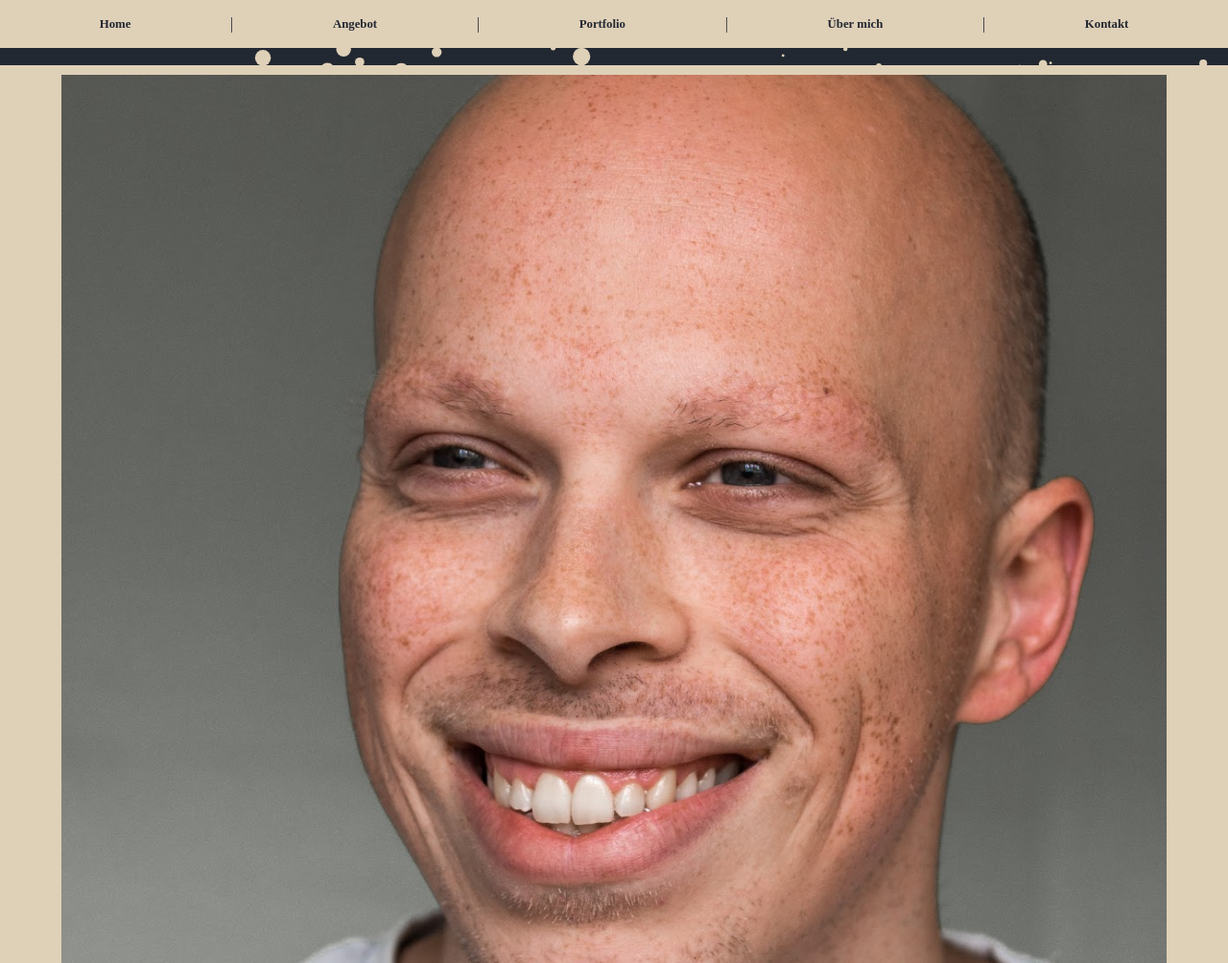
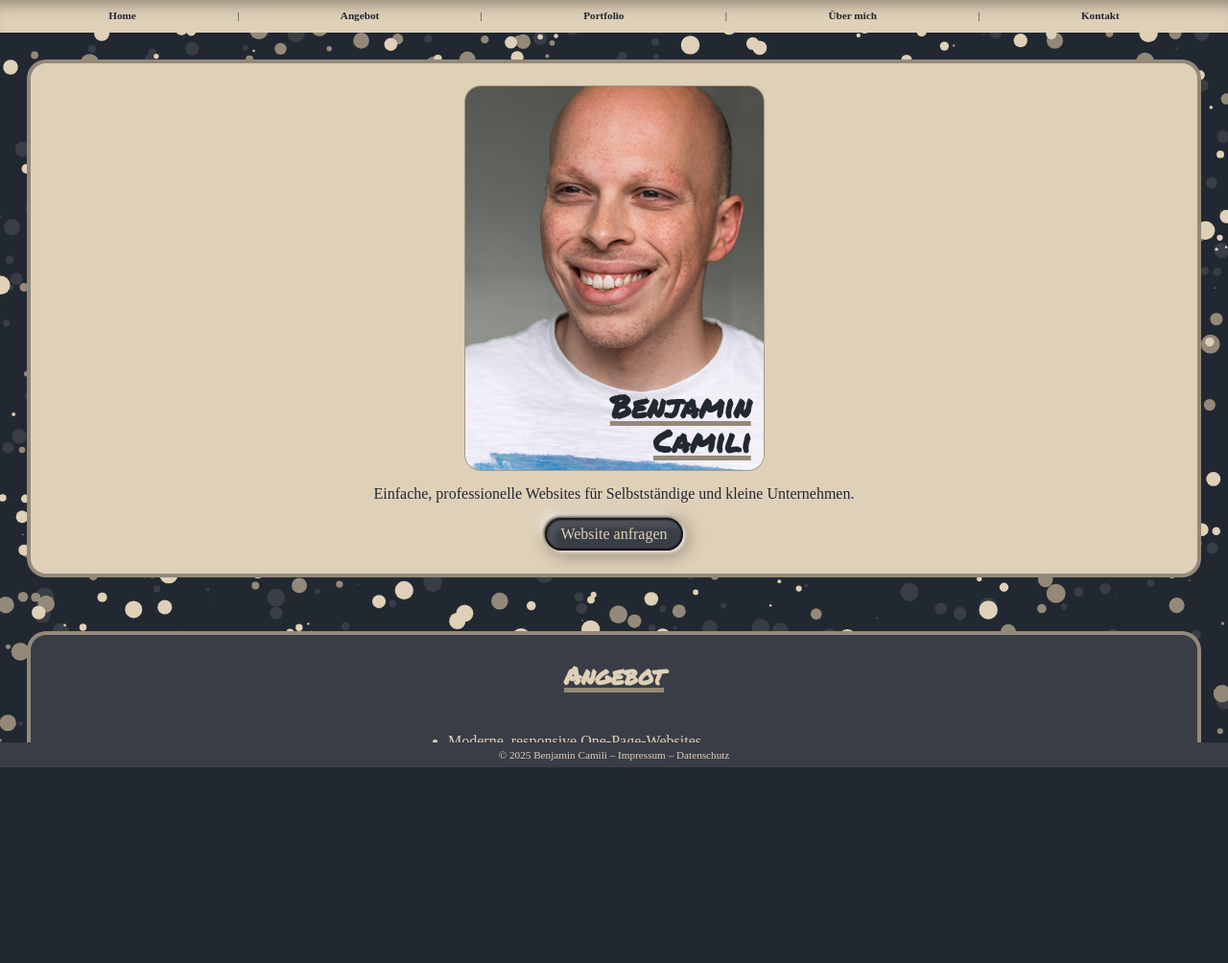
Before and after one commit to bcamili/bcamili.github.io, a website built with webpack: page src/index.html in a window 1280 px wide. Shown: the top 1004 px of the page at 96% size. After the commit the page ends 800 px from the top, so only its background shows below. Built offline with nearby package versions, Linux system fonts and the light colour scheme; a web font is replaced by a local one.

Commit message:
almost finished, portfolio is missing

```diff
--- a/src/backgroundCanvas.js
+++ b/src/backgroundCanvas.js
@@ -4,13 +4,36 @@ const ctx = canvas.getContext('2d');
 canvas.width = window.innerWidth;
 canvas.height = window.innerHeight;
 
+const lowColor = 'rgba(57, 62, 70, 1)';
+const midColor = 'rgba(148, 137, 121, 1)';
+const highlight = 'rgba(223, 208, 184, 1)';
+
+const pageContainer = document.getElementById("pageContainer")
+
 window.addEventListener('resize', () => {
+    ctx.clearRect(0, 0, canvas.width, canvas.height);
     canvas.width = window.innerWidth;
     canvas.height = window.innerHeight;
+    reset()
 });
 
-let speed = .5
+let lastScrollPosition = pageContainer.scrollTop
 
+pageContainer.addEventListener("scroll", (e)=>{
+    let scrollY = pageContainer.scrollTop
+    let direction = lastScrollPosition - scrollY
+    scrollCircles(direction)
+    lastScrollPosition = scrollY
+})
+
+let circles = {
+    "low": [],
+    "mid": [],
+    "high": []
+}
+
+
+let speed = .1
 
 let circle = (pos, vel, rad) =>{
     let newCircle = {
@@ -19,18 +42,18 @@ let circle = (pos, vel, rad) =>{
             "x": pos[0],
             "y": pos[1]
         },
-
         "velocity" : {
-            "x": vel[0] * (speed + Math.random()*2),
-            "y": vel[1] * (speed + Math.random()*2)
+            "x": vel[0] * (speed + Math.random()/20),
+            "y": vel[1] * (speed + Math.random()/20)
         },
+        "color": Math.random() <(1/3) ? highlight : (Math.random() < 0.5 ? midColor : lowColor),
+        "randomLayer": Math.random(),
         "draw": (()=>{
                 ctx.beginPath();
                 ctx.arc(newCircle.position.x, newCircle.position.y, newCircle.radius, 0, Math.PI * 2);
-                ctx.fillStyle = 'rgba(223, 208, 184, 1)';
+                ctx.fillStyle = newCircle.color;
                 ctx.fill();
             }),
-
         "update": (()=>{
             let newPosition = [newCircle.position.x + newCircle.velocity.x, newCircle.position.y + newCircle.velocity.y]
             if(newPosition[0]<0 || newPosition[0]>canvas.width){
@@ -43,36 +66,94 @@ let circle = (pos, vel, rad) =>{
 
             newCircle.position.x = newPosition[0]
             newCircle.position.y = newPosition[1]
+        }),
+        "scrollCircle": ((direction)=>{
+            if(newCircle.color == lowColor){
+                direction = -0.1* direction * (1 + newCircle.randomLayer)
+            }
+            if(newCircle.color == midColor){
+                direction = 0.1* direction * (1 + newCircle.randomLayer)
+            }
+
+            if(newCircle.color == highlight){
+                direction = 0.3* direction * (1 + newCircle.randomLayer)
+            }
+
+            let newY = newCircle.position.y + direction
+            if(newY>canvas.height){
+                newY = newY - canvas.height
+            }
+
+            if(newY<0){
+                newY = canvas.height - newY
+            }
+
+            newCircle.position.y = newY
         })
     }
 
     return newCircle
 }
 
-let circles = []
 
 
 function init(){
-    for(let i=0; i<500;i++){
+    reset()
+    window.requestAnimationFrame(draw)
+}
+
+function reset(){
+    circles = {
+        "low": [],
+        "mid": [],
+        "high": []
+    }
+    for(let i=0; i<Math.max(canvas.width, canvas.height);i++){
         let pos = [Math.random()*canvas.width, Math.random()*canvas.height]
         let vel = [(Math.random()-0.5)*2, (Math.random()-0.5)*2]
         let rad = Math.random()*10
         let newCircle = circle(pos, vel, rad)
-        circles.push(newCircle)
+        if(newCircle.color == highlight){
+            circles["high"].push(newCircle)
+        }
+        if(newCircle.color == midColor){
+            circles["mid"].push(newCircle)
+        }
+        if(newCircle.color == lowColor){
+            circles["low"].push(newCircle)
+        }
     }
-    window.requestAnimationFrame(draw)
 }
 
 function draw(){
 
     ctx.clearRect(0, 0, canvas.width, canvas.height);
 
-    for(let circle of circles){
+    for(let circle of circles["low"]){
         circle.update()
         circle.draw()
     }
 
+    for(let circle of circles["mid"]){
+        circle.update()
+        circle.draw()
+    }
+
+    for(let circle of circles["high"]){
+        circle.update()
+        circle.draw()
+    }
+
+
     window.requestAnimationFrame(draw)
+}
+
+function scrollCircles(direction){
+    for(let [shade, group] of Object.entries(circles)){
+        for(let circle of group){
+            circle.scrollCircle(direction)
+        }
+    }
 }
 
 
--- a/src/index.html
+++ b/src/index.html
@@ -7,38 +7,41 @@
 
     <link rel="preconnect" href="https://fonts.googleapis.com">
     <link rel="preconnect" href="https://fonts.gstatic.com" crossorigin>
-    <link href="https://fonts.googleapis.com/css2?family=Parkinsans:wght@300..800&display=swap" rel="stylesheet">
-
+    <link href="https://fonts.googleapis.com/css2?family=Parkinsans:wght@300..800&family=Permanent+Marker&display=swap" rel="stylesheet">
 </head>
 <body>
     <canvas id="background-canvas"></canvas>
+
     <nav>
-        <a href="#">Home</a>|
+        <a href="#home">Home</a>|
         <a href="#angebot">Angebot</a>|
         <a href="#portfolio">Portfolio</a>|
         <a href="#uebermich">Über mich</a>|
         <a href="#kontakt">Kontakt</a>
     </nav>
-
-    <header>
+    <div id="pageContainer">
+        <div id="home"></div>
+        <header id="hero">
+            <div id="header-pic-wrapper">
                 <img src="Portrait.jpg" alt="Ein Foto von Benjamin Camili">
                 <h1>Benjamin Camili</h1>
-        <p>Ich baue einfache, professionelle Websites für Selbstständige und kleine Unternehmen.</p>
-        <a href="#kontakt">Webseite anfragen</a>
+            </div>
+            <p>Einfache, professionelle Websites für Selbstständige und kleine Unternehmen.</p>
+            <a href="#kontakt" class="dark-button">Website anfragen</a>
         </header>
-
-    <section id="angebot">
-        <h2>Leistungen</h2>
+        <div id="angebot"></div>
+        <section id="angebot-section">
+            <h2>Angebot</h2>
             <ul>
                 <li>Moderne, responsive One-Page-Websites</li>
                 <li>Kontaktformular, Impressum & DSGVO-Konformität</li>
-            <li>Eigene Domain & E-Mail-Adresse</li>
+                <li>Eigene Domain & Mail-Adresse</li>
                 <li>Pflegeleichte, wartungsfreie Lösungen</li>
             </ul>
         </section>
-
-    <section id="portfolio">
-        <h2>Projekte</h2>
+        <div id="portfolio"></div>
+        <section id="portfolio-section">
+            <h2>Portfolio</h2>
             <div class="project">
                 <h3>Friseur Beispielseite</h3>
                 <p>Eine fiktive Seite für einen lokalen Friseur – zeigt ein klassisches One-Page-Layout mit Kontaktformular.</p>
@@ -49,24 +52,27 @@
                 <p>Diese Portfolioseite – demonstriert Hosting mit GitHub Pages, eigene Domain und moderne Entwicklung.</p>
             </div>
         </section>
-
-    <section id="uebermich">
+        <div id="uebermich"></div>
+        <section id="uebermich-section">
             <h2>Über mich</h2>
-        <p>Ich bin Benjamin Camili, freiberuflicher Webentwickler aus Deutschland. Ich komme ursprünglich aus der Medientechnologie und baue Websites mit HTML, CSS und JavaScript – klar, wartbar und effektiv.</p>
-        <p>Außerdem bastle ich an einem eigenen Videospiel und baue Synthesizer aus analogen Bauteilen.</p>
+            <p>Ich bin Benjamin Camili, freiberuflicher Webentwickler aus Köln. Ich komme ursprünglich aus der Medientechnologie und baue Websites mit HTML, CSS und JavaScript – klar, wartbar und effektiv.</p>
         </section>
-
-    <section id="kontakt">
+        <div id="kontakt"></div>
+        <section id="kontakt-section">
             <h2>Kontakt</h2>
-        <p>Schreib mir eine Nachricht oder per E-Mail an <strong>info@benjamincamili.de</strong>.</p>
+            <p>Schreib mir eine Nachricht oder eine E-Mail an <strong>info@benjamincamili.de</strong>.</p>
             <form class="contact-form">
-            <input type="text" placeholder="Dein Name" required>
-            <input type="email" placeholder="Deine E-Mail" required>
-            <textarea placeholder="Deine Nachricht" rows="5" required></textarea>
-            <button type="submit">Absenden</button>
+                <label for="name">Name</label>
+                <input type="text" id = "name" placeholder="Dein Name" required>
+                <label for="email">E-Mail</label>
+                <input type="email" id="email" placeholder="Deine E-Mail" required>
+                <label for="msg">Nachricht</label>
+                <textarea id="msg" placeholder="Deine Nachricht" rows="5" required></textarea>
+                <button type="submit" class="dark-button">Absenden</button>
             </form>
         </section>
 
+    </div>
     <footer>
             <p>&copy; 2025 Benjamin Camili – <a href="#">Impressum</a> – <a href="#">Datenschutz</a></p>
     </footer>
--- a/src/styles.css
+++ b/src/styles.css
@@ -12,16 +12,31 @@
     --highlight: rgb(223, 208, 184);
 }
 
+html{
+    width: 100%;
+    height: 100%;
+}
+
 body{
+    display: flex;
+    flex-direction: column;
     background-color: var(--darkColor);
     margin: 0;
-    margin-top: 3em;
     padding: 0;
+    color: var(--darkColor);
+    height: 100%;
+}
+
+#pageContainer{
     display: flex;
     flex-direction: column;
-    justify-content: center;
-    align-items: center;
-    color: var(--darkColor);
+    overflow: scroll;
+    scroll-behavior: smooth;
+}
+
+a{
+    color: inherit;
+    text-decoration: none;
 }
 
 #background-canvas{
@@ -35,27 +50,23 @@ body{
 }
 
 nav{
-    position: fixed;
-    top: 0;
-    left: 0;
-    width: 100%;
-    min-height: 50px;
     display: flex;
     flex-direction: row;
     justify-content: space-evenly;
     align-items: center;
     background-color: var(--highlight);
+    font-size: 0.7em;
+    line-height: 1em;
+    padding: 1em 0.7em;
+    box-shadow: inset 0px 15px 15px -10px var(--midColor);
 }
 
 nav a{
-    color: inherit;
-    text-decoration: none;
     font-weight: bold;
-    font-size: .8rem;
+    font-size: 1em;
 }
 
 header, section, footer{
-    width: 100vw;
     display: flex;
     flex-direction: column;
     justify-content: center;
@@ -63,59 +74,165 @@ header, section, footer{
 }
 
 header, section{
-    margin: 10px 10px 10px 10px;
-    padding: 10px 10px 10px 10px;
+    margin: 2em;
+    padding: 1.5em;
+    box-shadow: 0 0 0em 0.25em var(--midColor);
+    border-radius: 1em;
 }
 
 header{
-    margin-top: 20px;
     background-color: var(--highlight);
     color: var(--darkColor);
 }
 
-header img{
-    width: 90%;
+#header-pic-wrapper{
+    position: relative;
+    max-width: 100%;
+    max-height: 400px;
+
 }
 
-#angebot{
-    background-color: var(--darkColor);
+header img{
+    width: 100%;
+    height: 100%;
+    display: block;
+    border-radius: 1em;
+    box-shadow: 0 0 0em 0.05em var(--midColor);
+}
+
+h1{
+    position: absolute;
+    bottom: 0;
+    right: 0;
+    width: 6em;
+    margin: 0;
+    padding: 0.4em;
+    font-family: "Permanent Marker";
+    font-size: 2em;
+    line-height: 1.1em;
+    text-align: end;
+    text-decoration: underline var(--midColor) 5px;
+    color: var(--darkColor);
+}
+
+.dark-button{
+    color: var(--highlight);
+    background-color: var(--lowColor);
+    border-radius: 2em;
+    padding: .5em 1em;
+    border: none;
+    box-shadow:
+        inset rgba(0,0,0,0.8) 0px 0px 2px 2px,
+        inset rgba(255, 255, 255, 0.1) 5px 5px 5px 5px,
+
+        rgba(255, 255, 255, 0.5) 2px 2px 3px 0px,
+        var(--highlight) 2px 2px 5px 0px,
+        rgba(0,0,0,0.4) 4px 4px 20px 0px,
+        rgba(0,0,0,0.8) -1px -1px 3px 0px,
+        rgba(255, 255, 255, 0.25) -6px -6px 3px 0px,
+        rgba(255, 255, 255, 0.25) -10px -10px 10px 0px
+
+        ;
+}
+
+.dark-button:hover, .dark-button:active{
+    box-shadow:
+        inset rgba(0,0,0,0.8) 0px 0px 4px 4px,
+        inset rgba(255, 255, 255, 0.1) 5px 5px 5px 5px,
+
+        rgba(255, 255, 255, 0.5) 2px 2px 3px 0px,
+        var(--highlight) 2px 2px 5px 0px,
+        rgba(0,0,0,0.4) 4px 4px 20px 0px,
+        rgba(0,0,0,0.8) -1px -1px 3px 0px,
+        rgba(255, 255, 255, 0.25) -6px -6px 3px 0px,
+        rgba(255, 255, 255, 0.25) -10px -10px 10px 0px
+    ;
+    padding: .55em 1em .45em 1em;
+}
+
+#angebot-section{
+    background-color: var(--lowColor);
     color: var(--highlight);
 }
 
-#portfolio{
+#angebot-section ul{
+    margin: 0;
+    padding: 1em;
+}
+
+#portfolio-section{
     background-color: var(--highlight);
     color: var(--darkColor);
 }
 
-#uebermich{
-    background-color: var(--darkColor);
-    color: var(--highlight);
-}
-
-#kontakt{
-    background-color: var(--highlight);
-    color: var(--darkColor);
-}
-
-footer{
-    margin-top: 20px;
-    background-color: var(--darkColor);
-    color: var(--highlight);
-}
-
-h1{
-    font-size: 2em;
-}
-
 h2{
+    margin: 0 0 1em 0;
+    padding: 0;
+    font-family: "Permanent Marker";
     font-size: 1.6em;
+    text-decoration: underline var(--midColor) 5px;
 }
 
 h3{
     font-size: 1.2em;
 }
 
+#uebermich-section{
+    background-color: var(--lowColor);
+    color: var(--highlight);
+    border-color: var(--highlight);
+}
+
+#kontakt-section{
+    background-color: var(--highlight);
+    color: var(--darkColor);
+}
+
+form{
+    width: 100%;
+    display: grid;
+    grid-template-columns: 1fr;
+}
+
+label{
+    padding: .5em 0 .1em 0;
+}
+
+input[type=text], input[type=email], textarea{
+    margin: 0;
+    font-size: 0.9em;
+    padding: 0.5em;
+    border: none;
+}
+
+button[type=submit]{
+    margin: 1em;
+}
+
+p{
+    margin: 1em 0;
+    padding: 0;
+    text-align:center;
+}
+
+@media screen and (min-width:450px) {
+    form{
+        grid-template-columns: 1fr 3fr;
+        row-gap: 1em;
+    }
+}
+
+footer{
+    background-color: var(--lowColor);
+    color: var(--highlight);
+    font-size: 1em;
+    line-height: 1em;
+    padding: .3em 0.7em;
+}
+
 footer p{
+    margin: 0;
+    padding: 0;
     font-size: .7em;
 }
 
```
Lines whose indentation alone changed are shown as unchanged.
